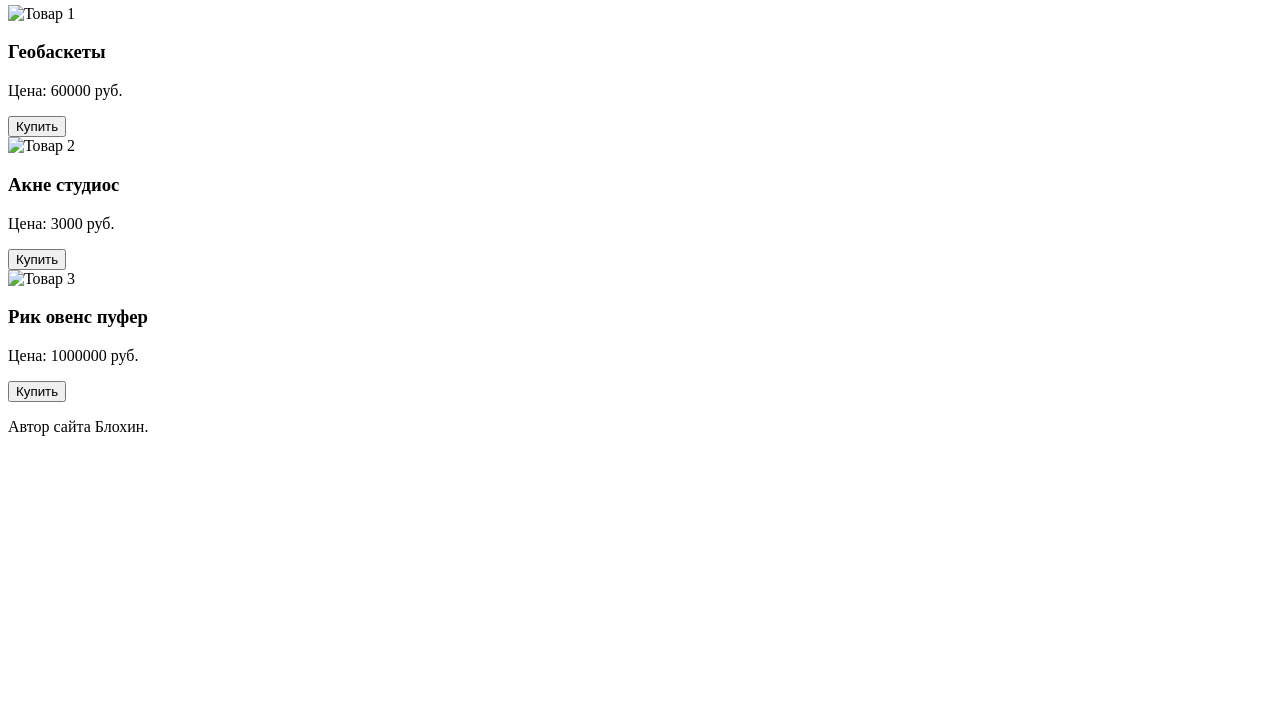
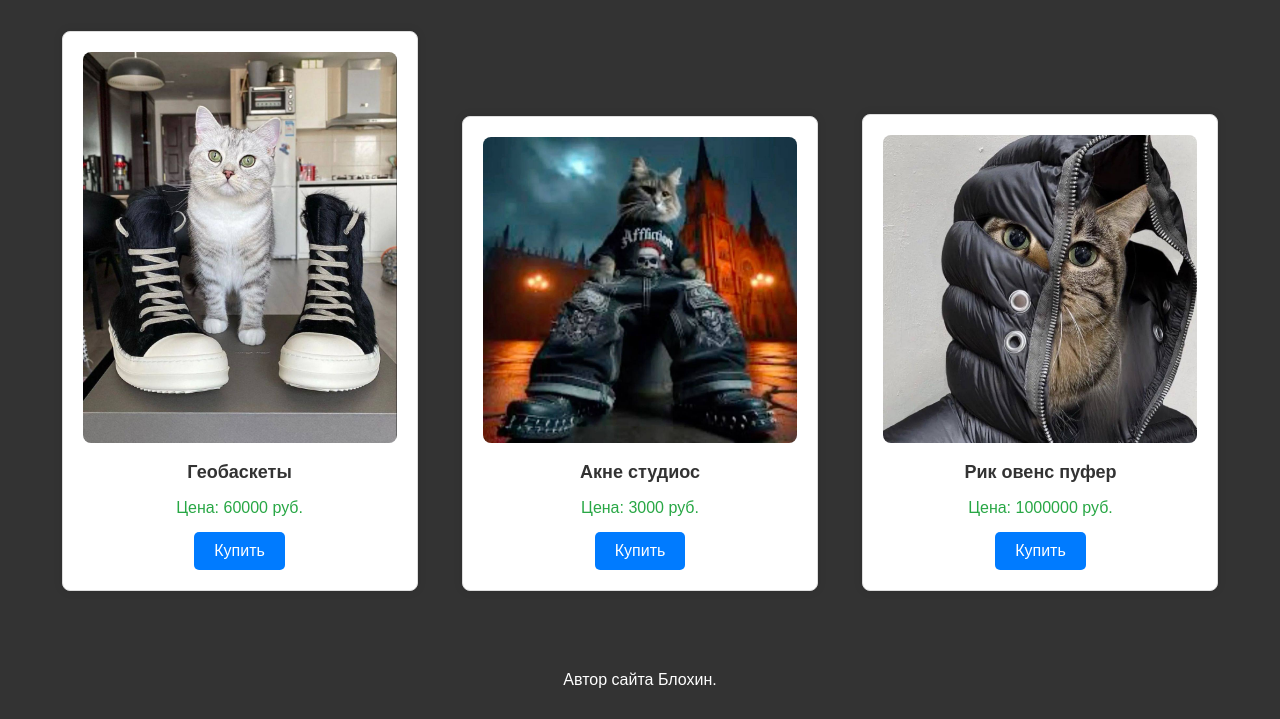
Before and after one commit to zverobot1k/frontend-and-backend-practice, a plain HTML site: page pages/goods.html in a window 1280 px wide. Shown: the part 232-951 px from the top of the page. Before the commit the page ends 800 px from the top, so only its background shows below. Drawn offline with Linux system fonts and the light colour scheme.

Commit message:
Сбился со счету какой коммит

```diff
--- a/pages/goods.html
+++ b/pages/goods.html
@@ -4,6 +4,8 @@
     <meta charset="UTF-8">
     <meta name="viewport" content="width=device-width, initial-scale=1.0">
     <title>Товары</title>
+    <link rel="stylesheet" href="../style/stylesgoods.css">
+
 </head>
 <body>
     <header>
@@ -21,21 +23,21 @@
         <h2>Наши товары</h2>
 
         <section class="product-card">
-            <img src="images/goods1.jpg" alt="Товар 1" class="product-image">
+            <img src="../images/goods1.jpg" alt="Товар 1" class="product-image">
             <h3>Геобаскеты</h3>
             <p class="product-price">Цена: 60000 руб.</p>
             <button class="buy-button">Купить</button>
         </section>
 
         <section class="product-card">
-            <img src="images/goods2.jpg" alt="Товар 2" class="product-image">
+            <img src="../images/goods2.jpg" alt="Товар 2" class="product-image">
             <h3>Акне студиос</h3>
             <p class="product-price">Цена: 3000 руб.</p>
             <button class="buy-button">Купить</button>
         </section>
 
         <section class="product-card">
-            <img src="images/goods3.jpg" alt="Товар 3" class="product-image">
+            <img src="../images/goods3.jpg" alt="Товар 3" class="product-image">
             <h3>Рик овенс пуфер</h3>
             <p class="product-price">Цена: 1000000 руб.</p>
             <button class="buy-button">Купить</button>
```
Also changed, not shown: pages/contacts.html (+1 -1 lines), pages/news.html (+1 -1 lines).
